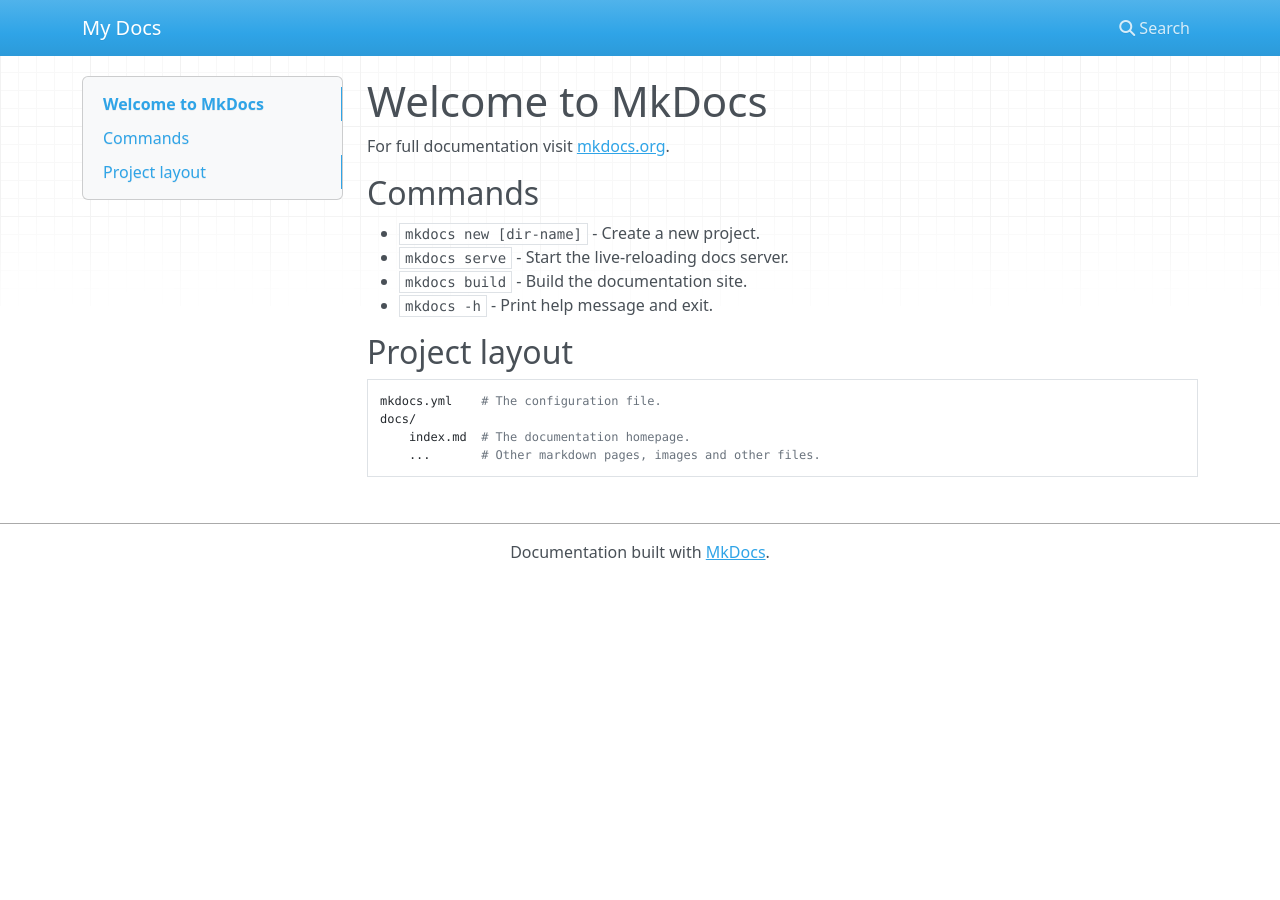
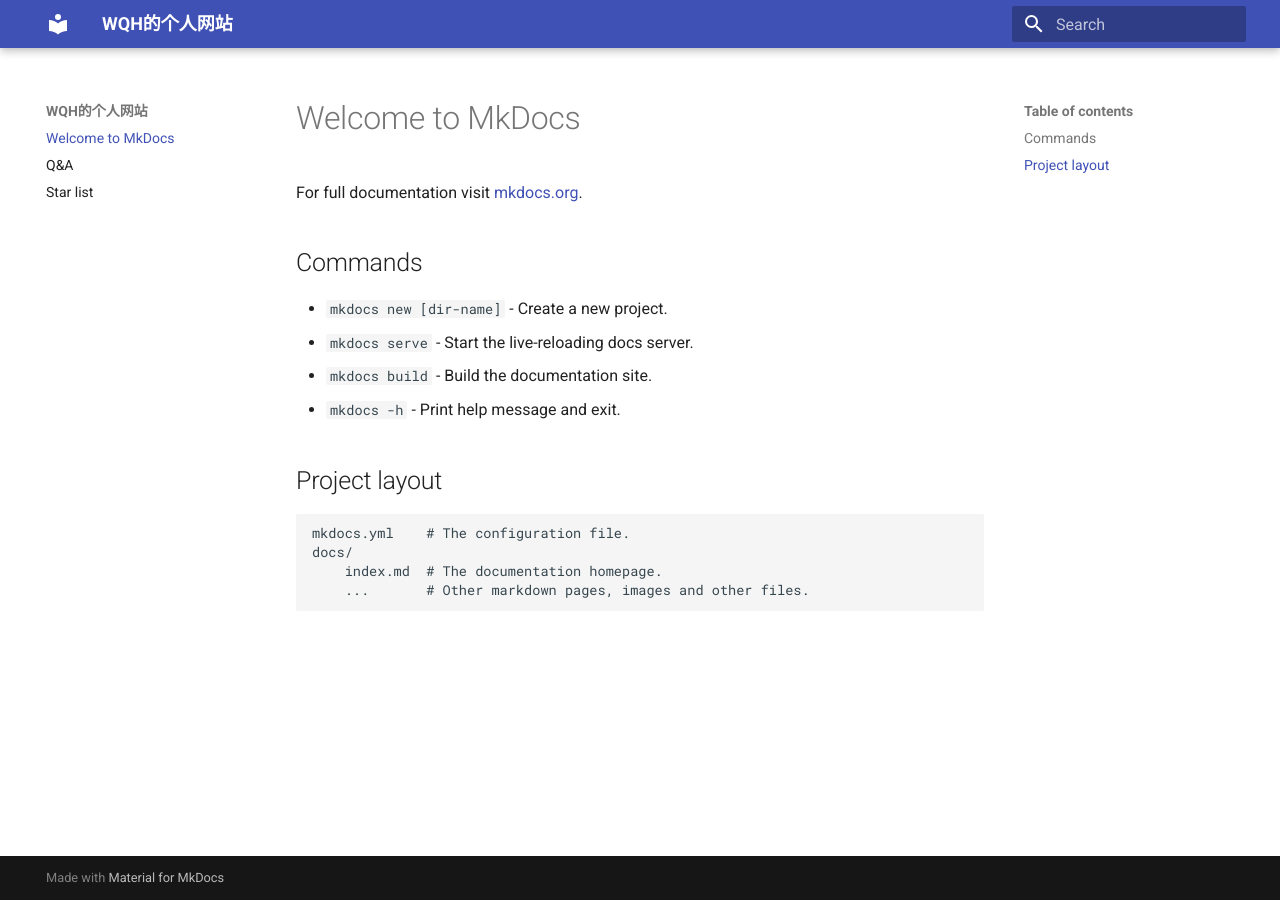
Before and after one commit to Norhua/website, an MkDocs documentation site: the page built from docs/index.md, in a window 1280 px wide. Built offline with MkDocs 1.6.1 and Material for MkDocs 9.7.7, drawn with Linux system fonts in a browser that asks for light colours; nearby versions of some CDN libraries.

Commit message:
规划 'docs/' 目录结构, 引入 material 主题

```diff
--- a/mkdocs.yml
+++ b/mkdocs.yml
@@ -1 +1,8 @@
-site_name: My Docs
+site_name: WQH的个人网站
+site_url: https://amadeuscx.github.io/website/
+site_author: WQH
+site_description: WQH的个人网站
+
+
+theme:
+  name: material
```
Also changed, not shown: docs/Q&A.md (added), docs/star-list.md (added).
